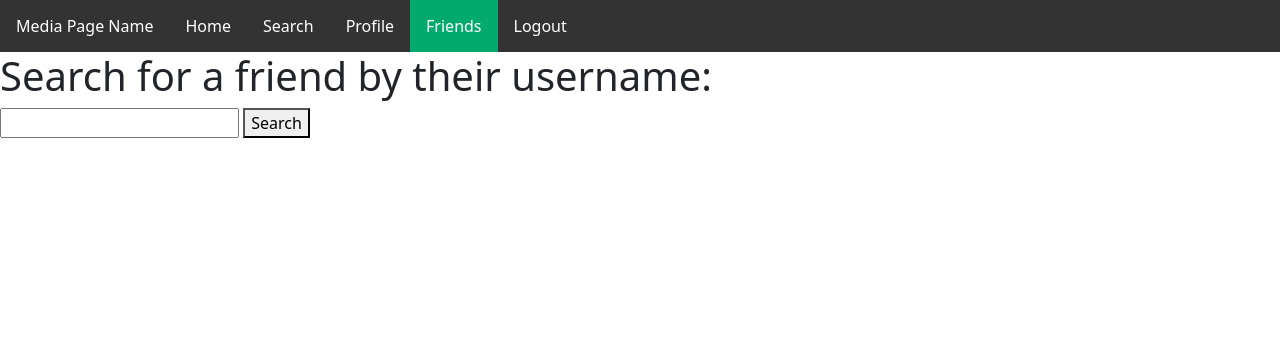
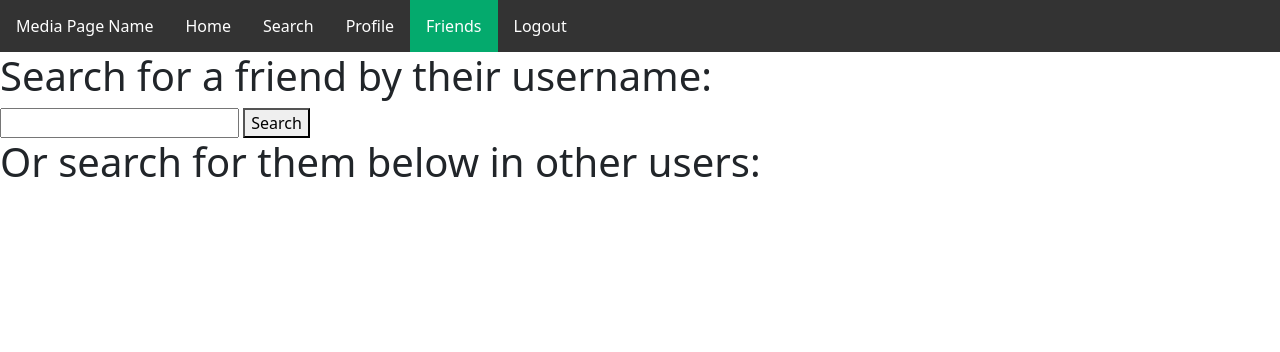
Before and after one commit to karengcecena/MyViews, a Flask app: page /search-friends in a window 1280 px wide. Shown: the top 352 px of the page. Run offline with Flask 2, Linux system fonts and the light colour scheme; the visitor is signed in with stand-in values (Sample User, id 1); data comes from the database, SQL or seed files in the repository; some libraries are stand-ins or nearby versions.

Commit message:
Added users in DB list to search_friends.html

```diff
--- a/crud.py
+++ b/crud.py
@@ -160,6 +160,11 @@ def get_user_show_watch_history(user):
 
     return show_watch_history
 
+def get_all_users_not_user(user):
+    """gets all users in database that are not the user"""
+
+    return User.query.filter(User.user_id != user.user_id).all()
+
 def create_playlist(playlist_name, user):
     """Creates a playlist for user"""
 
--- a/server.py
+++ b/server.py
@@ -33,7 +33,8 @@ def display_search():
     if "email" in session:
         user_email = session["email"]
         user = crud.get_user_by_email(user_email)
-        return render_template("/search_friends.html", user=user)
+        all_users_not_user = crud.get_all_users_not_user(user)
+        return render_template("/search_friends.html", user=user, all_users_not_user=all_users_not_user)
 
     else:
         flash("Sorry, please log in:")
--- a/static/js/visuals.js
+++ b/static/js/visuals.js
@@ -146,7 +146,7 @@ fetch('/user-profile/watch_history.json')
           },
           title: {
             display: true,
-            text: 'Your WatchList History:'
+            text: 'Your Watched List History:'
           }
         }
       }
--- a/templates/search_friends.html
+++ b/templates/search_friends.html
@@ -24,4 +24,12 @@
 
 </form>
 
+<h1> Or search for them below in other users: </h1>
+{% for user in all_users_not_user %}
+<ul>
+  <li><a href="/display-friend/{{ user.username }}">{{ user.username }}</a></li>
+</ul>
+
+{% endfor %}
+
 {% endblock %}
```
